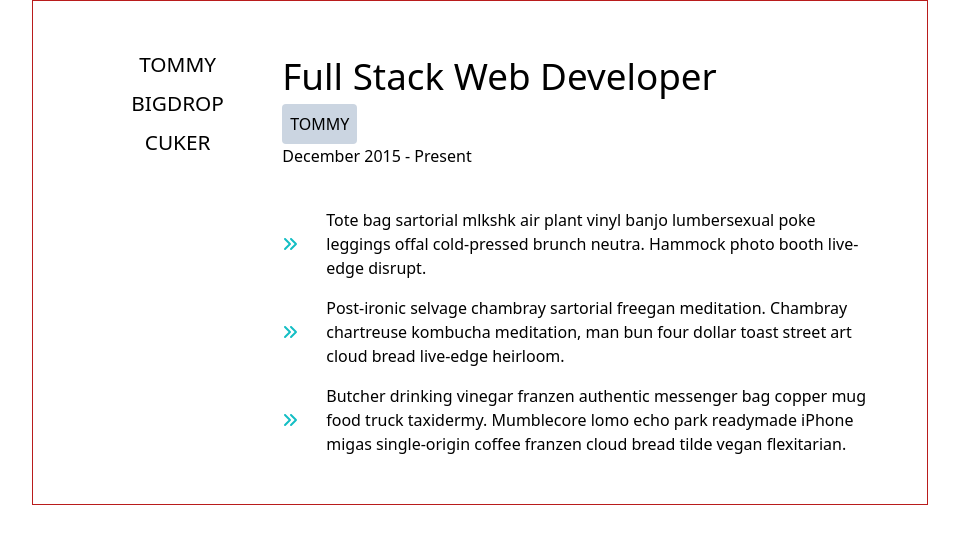
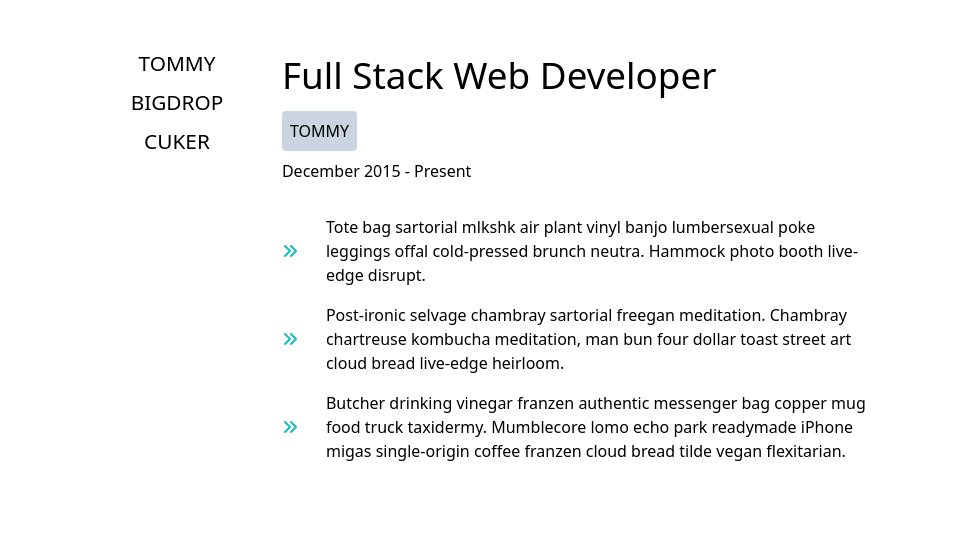
Before and after one commit to BRivasTorres/Practicas-con-react, a React (Vite) app in the folder Tabs/: page / in a window 1280 px wide. Shown: the top 544 px of the page, without its empty margins (160-1119 px from the left). Built offline with nearby package versions, Linux system fonts and the light colour scheme.

Commit message:
feat : making data interactive

```diff
--- a/Tabs/src/App.jsx
+++ b/Tabs/src/App.jsx
@@ -2,7 +2,7 @@ import Tabs from "./components/Tabs";
 
 function App() {
 	return (
-		<div className="w-[70%] mx-auto border border-red-700 ">
+		<div className="w-[70%] mx-auto transition-all transition-duration-700ms">
 			<Tabs />
 		</div>
 	);
--- a/Tabs/src/components/DataCard.jsx
+++ b/Tabs/src/components/DataCard.jsx
@@ -1,18 +1,21 @@
-import data from "../mocks/data";
 import { FontAwesomeIcon } from "@fortawesome/react-fontawesome";
 import { faAnglesRight } from "@fortawesome/free-solid-svg-icons";
+import { useContext } from "react";
+import { DataContext } from "./Tabs";
 
 const DataCard = () => {
+	const data = useContext(DataContext);
+
 	return (
 		<section className="flex flex-col gap-4">
-			<div className="flex flex-col mb-6">
-				<h2 className="text-[2.3rem]">{data[0].role}</h2>
-				<span className="uppercase bg-[#CBD5E1] p-[.5rem] w-fit rounded ">
-					{data[0].name}{" "}
+			<div className="flex flex-col mb-4">
+				<h2 className="text-[2.3rem]">{data.role}</h2>
+				<span className="uppercase bg-[#CBD5E1] p-[.5rem] w-fit rounded my-[.5rem] ">
+					{data.name}{" "}
 				</span>
-				<small className="capitalize text-[1rem]">{data[0].date}</small>
+				<small className="capitalize text-[1rem]">{data.date}</small>
 			</div>
-			{data[0].description.map((desc, id) => {
+			{data.description.map((desc, id) => {
 				return (
 					<div key={id} className="flex items-center gap-7">
 						<i>
--- a/Tabs/src/components/Names.jsx
+++ b/Tabs/src/components/Names.jsx
@@ -1,6 +1,6 @@
 import data from "../mocks/data";
 
-const Names = () => {
+const Names = ({ handleCurr }) => {
 	return (
 		<div className="ml-[1.5rem] w-[50%] flex flex-col gap-2 ">
 			{data.map((item, id) => {
@@ -8,6 +8,7 @@ const Names = () => {
 					<button
 						className="uppercase text-[1.3rem] hover:text-[#14BEC4] active:[#14BEC4] hover:shadow-btn active:shadow-btn"
 						key={id}
+						onClick={() => handleCurr(id)}
 					>
 						{item.name}
 					</button>
--- a/Tabs/src/components/Tabs.jsx
+++ b/Tabs/src/components/Tabs.jsx
@@ -1,12 +1,24 @@
+import { createContext, useState } from "react";
 import DataCard from "./DataCard";
 import Names from "./Names";
+import data from "../mocks/data";
+
+export const DataContext = createContext();
 
 const Tabs = () => {
+	const [currData, setCurrData] = useState(data[0]);
+
+	const handleCurr = (id) => {
+		setCurrData(data[id]);
+	};
+
 	return (
-		<div className="mx-auto flex gap-[2rem] p-[3rem] ">
-			<Names />
-			<DataCard />
-		</div>
+		<DataContext.Provider value={currData}>
+			<div className="mx-auto flex gap-[2rem] p-[3rem] ">
+				<Names handleCurr={handleCurr} />
+				<DataCard />
+			</div>
+		</DataContext.Provider>
 	);
 };
 
```
Also changed, not shown: Tabs/.eslintrc.cjs.
